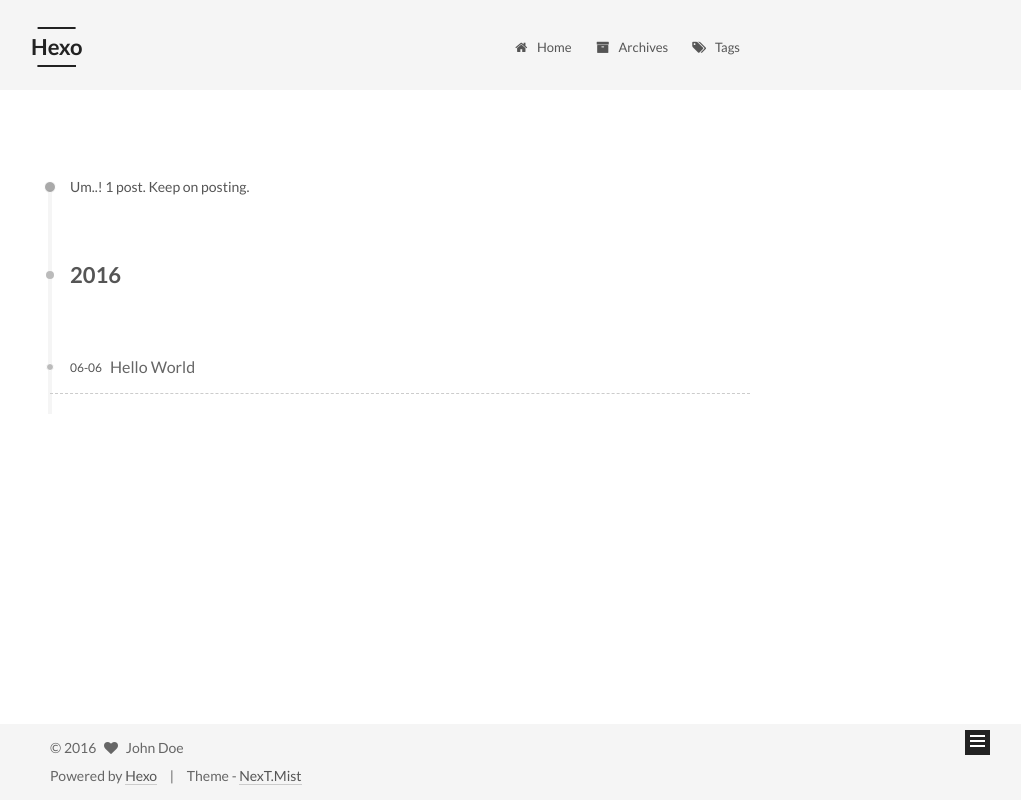
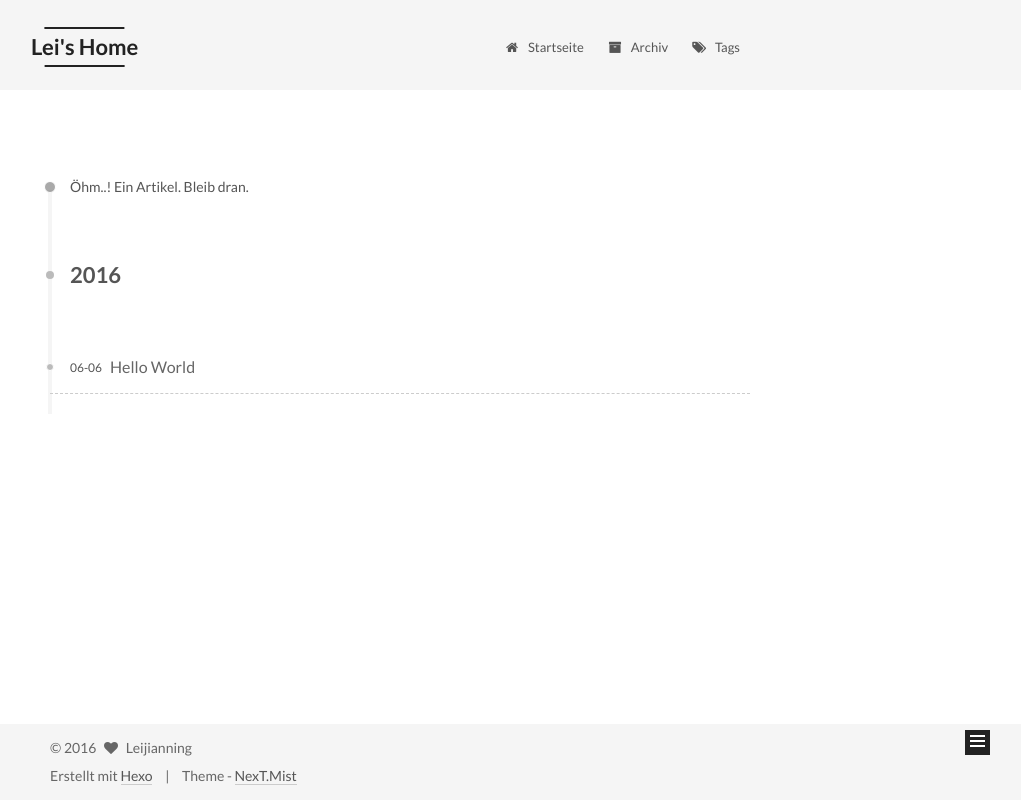
Before and after one commit to leijianning/leijianning.github.io, a plain HTML site: page archives/index.html in a window 1280 px wide. Shown: the whole page, without its empty margins (240-1261 px from the left). Drawn offline with Linux system fonts and the light colour scheme.

Commit message:
Site updated: 2016-06-06 16:03:28

```diff
--- a/archives/index.html
+++ b/archives/index.html
@@ -86,12 +86,12 @@
 
 <meta name="description">
 <meta property="og:type" content="website">
-<meta property="og:title" content="Hexo">
+<meta property="og:title" content="Lei's Home">
 <meta property="og:url" content="http://yoursite.com/archives/index.html">
-<meta property="og:site_name" content="Hexo">
+<meta property="og:site_name" content="Lei's Home">
 <meta property="og:description">
 <meta name="twitter:card" content="summary">
-<meta name="twitter:title" content="Hexo">
+<meta name="twitter:title" content="Lei's Home">
 <meta name="twitter:description">
 
 
@@ -115,7 +115,7 @@
 
   <link rel="canonical" href="http://yoursite.com/archives/"/>
 
-  <title> Archive | Hexo </title>
+  <title> Archiv | Lei's Home </title>
 </head>
 
 <body itemscope itemtype="http://schema.org/WebPage" lang="">
@@ -146,7 +146,7 @@
   <div class="custom-logo-site-title">
     <a href="/"  class="brand" rel="start">
       <span class="logo-line-before"><i></i></span>
-      <span class="site-title">Hexo</span>
+      <span class="site-title">Lei's Home</span>
       <span class="logo-line-after"><i></i></span>
     </a>
   </div>
@@ -173,7 +173,7 @@
 
               <i class="menu-item-icon fa fa-fw fa-home"></i> <br />
 
-            Home
+            Startseite
           </a>
         </li>
 
@@ -183,7 +183,7 @@
 
               <i class="menu-item-icon fa fa-fw fa-archive"></i> <br />
 
-            Archives
+            Archiv
           </a>
         </li>
 
@@ -223,7 +223,7 @@
 
 
 
-      Um..! 1 post. Keep on posting.
+      Öhm..! Ein Artikel. Bleib dran.
     </span>
 
 
@@ -305,15 +305,15 @@
         <div class="site-author motion-element" itemprop="author" itemscope itemtype="http://schema.org/Person">
           <img class="site-author-image" itemprop="image"
                src="/images/avatar.gif"
-               alt="John Doe" />
-          <p class="site-author-name" itemprop="name">John Doe</p>
+               alt="Leijianning" />
+          <p class="site-author-name" itemprop="name">Leijianning</p>
           <p class="site-description motion-element" itemprop="description"></p>
         </div>
         <nav class="site-state motion-element">
           <div class="site-state-item site-state-posts">
             <a href="/archives">
               <span class="site-state-item-count">1</span>
-              <span class="site-state-item-name">posts</span>
+              <span class="site-state-item-name">Artikel</span>
             </a>
           </div>
 
@@ -356,11 +356,11 @@
   <span class="with-love">
     <i class="fa fa-heart"></i>
   </span>
-  <span class="author" itemprop="copyrightHolder">John Doe</span>
+  <span class="author" itemprop="copyrightHolder">Leijianning</span>
 </div>
 
 <div class="powered-by">
-  Powered by <a class="theme-link" href="http://hexo.io">Hexo</a>
+  Erstellt mit  <a class="theme-link" href="http://hexo.io">Hexo</a>
 </div>
 
 <div class="theme-info">
--- a/css/main.css
+++ b/css/main.css
@@ -1548,7 +1548,7 @@ pre .javascript .function {
   width: 4px;
   height: 4px;
   border-radius: 50%;
-  background: #db3bc3;
+  background: #cd45c3;
 }
 .links-of-blogroll {
   font-size: 13px;
```
Also changed, not shown: 2016/06/06/hello-world/index.html (+13 -13 lines), archives/2016/06/index.html (+13 -13 lines), archives/2016/index.html (+13 -13 lines), index.html (+13 -13 lines).
